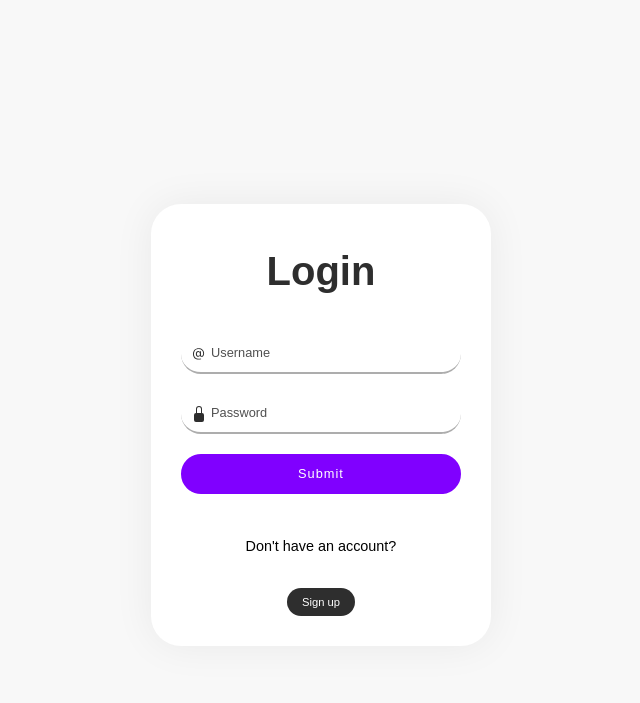
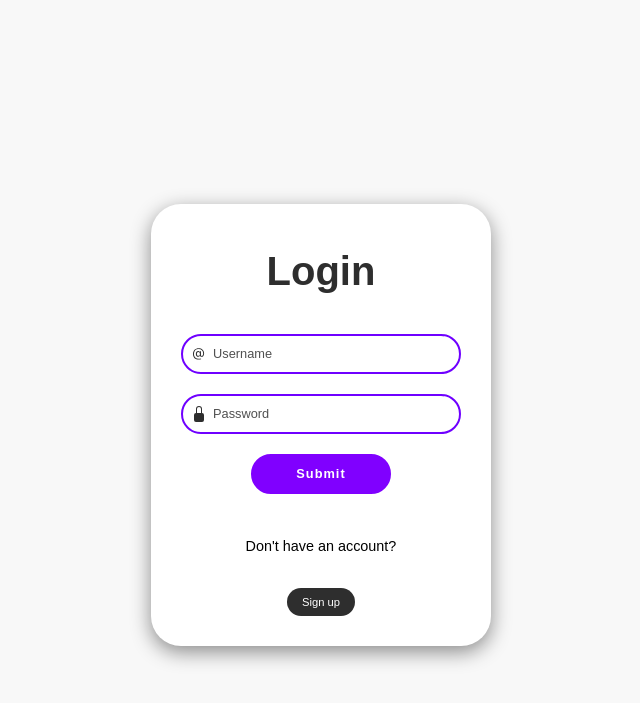
Before and after one commit to minnukota381/flask-ocr-app, a Flask app: page / in a window 1280 px wide. Shown: the top 703 px of the page, without its empty margins (319-959 px from the left). Run offline with Flask 3, Linux system fonts and the light colour scheme.

Commit message:
"Updated styles for login page: changed box shadow, border colors, and button width and font weight."

```diff
--- a/static/stylesheets/login.css
+++ b/static/stylesheets/login.css
@@ -17,7 +17,7 @@ body {
     background-color: rgb(255, 255, 255);
     padding: 30px 30px 30px 30px;
     border-radius: 30px;
-    box-shadow: 0px 0px 40px rgba(0, 0, 0, 0.062);
+    box-shadow: 0px 6px 20px rgba(0, 0, 0, 0.442);
     margin-top: 50px;
 }
 
@@ -46,7 +46,7 @@ body {
     height: 40px;
     background-color: transparent;
     border: none;
-    border-bottom: 2px solid rgb(173, 173, 173);
+    border: 2px solid rgb(111, 0, 255);
     border-radius: 30px;
     margin: 10px 0;
     color: black;
@@ -69,13 +69,13 @@ body {
 
 #button {
     position: relative;
-    width: 100%;
+    width: 50%;
     border: 2px solid #8000ff;
     background-color: #8000ff;
     height: 40px;
     color: white;
     font-size: .8em;
-    font-weight: 500;
+    font-weight: 800;
     letter-spacing: 1px;
     border-radius: 30px;
     margin: 10px;
```
